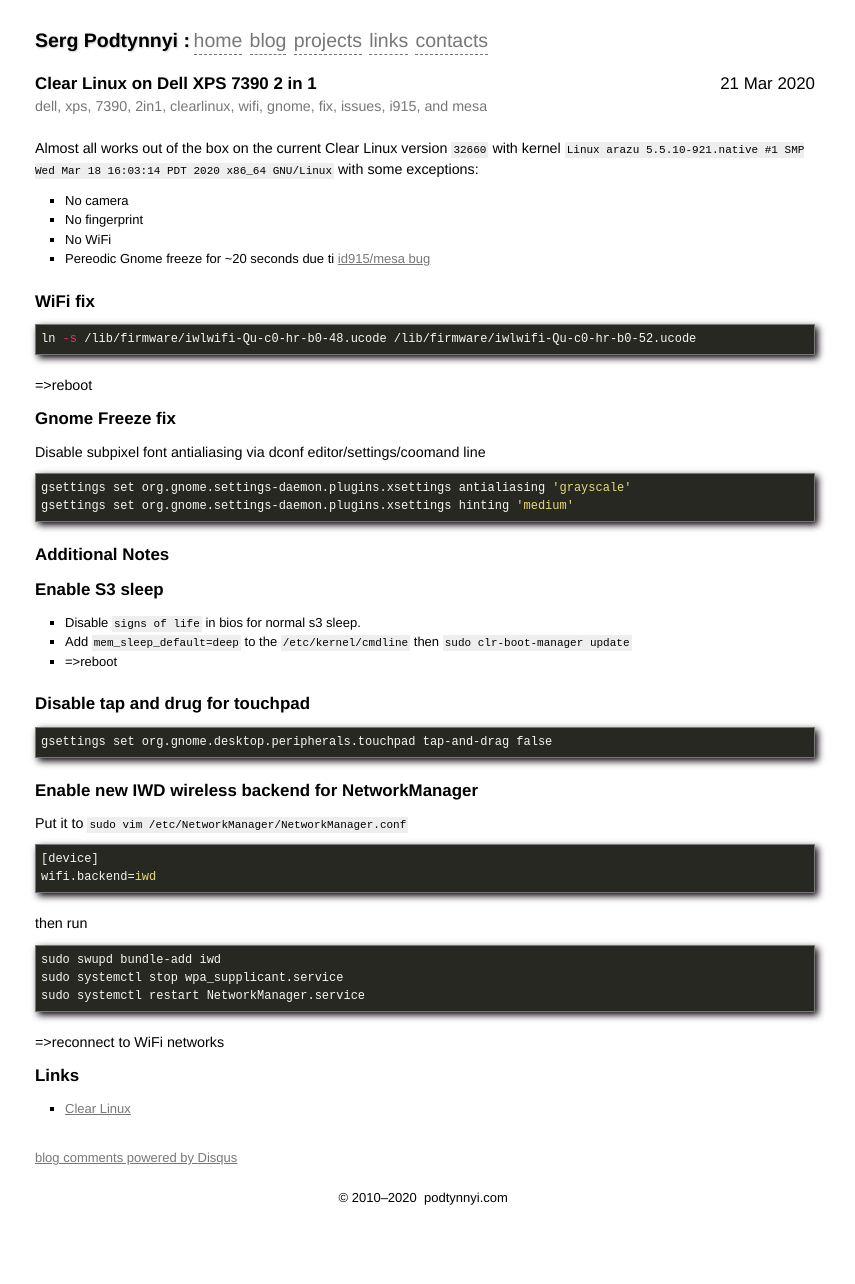
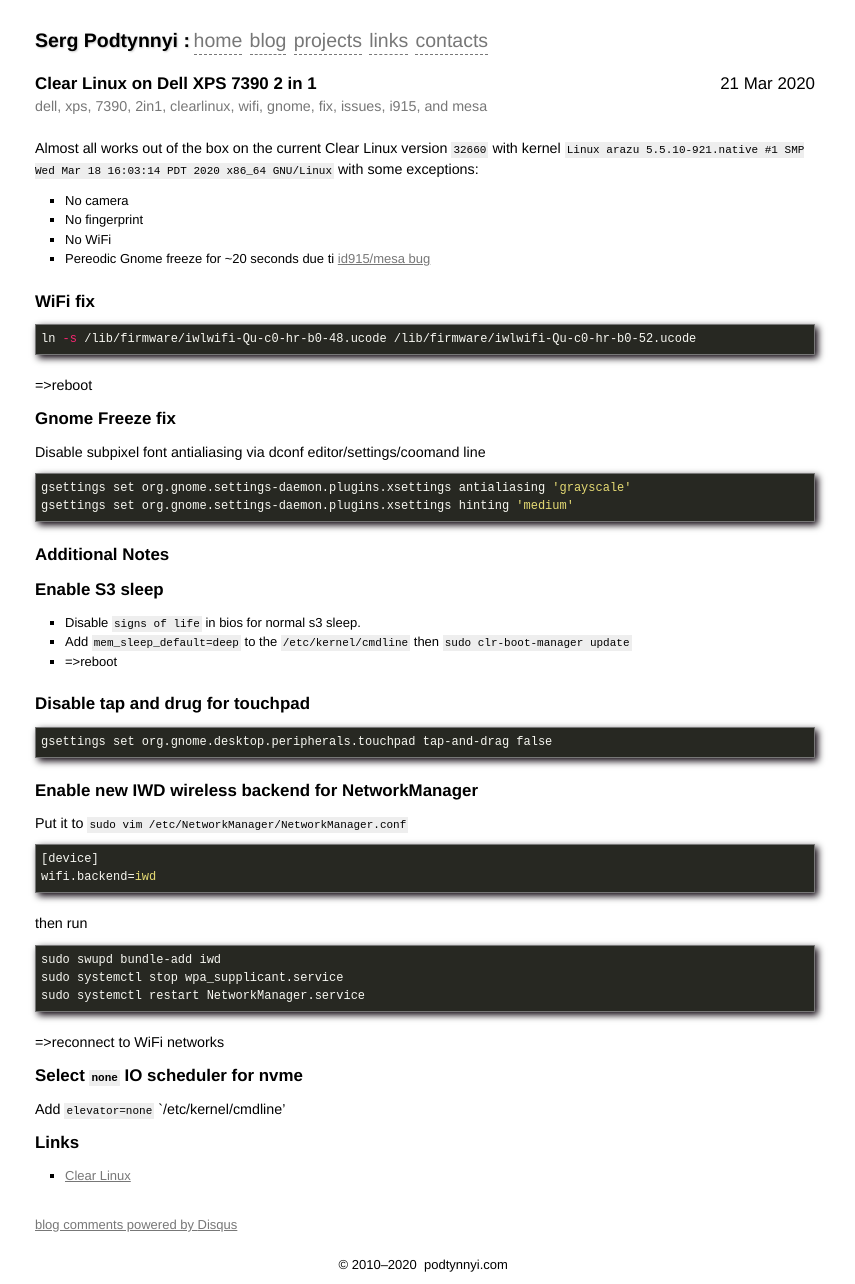
Before and after one commit to shtirlic/shtirlic.github.com, a Jekyll site: the page built from _posts/2020-03-21-dell-xps-7390-2-1-clear-linux.markdown, in a window 1280 px wide. Shown: the whole page, without its empty margins (215-1070 px from the left). Built offline with Jekyll 4.4.1, drawn with Linux system fonts in a browser that asks for light colours; nearby versions of some CDN libraries; some web fonts are replaced; comment, search, counter and statistics services are not loaded; before the commit the page ends 1217 px from its top, so only the background shows below that.

Commit message:
Update 2020-03-21-dell-xps-7390-2-1-clear-linux.markdown
Add elevator none for IO scheduler

```diff
--- a/_posts/2020-03-21-dell-xps-7390-2-1-clear-linux.markdown
+++ b/_posts/2020-03-21-dell-xps-7390-2-1-clear-linux.markdown
@@ -67,6 +67,12 @@
 
 =>reconnect to WiFi networks
 
+Select `none` IO scheduler for nvme
+-------------------------
+
+Add `elevator=none` `/etc/kernel/cmdline'
+
+
 Links
 -----
 
```
